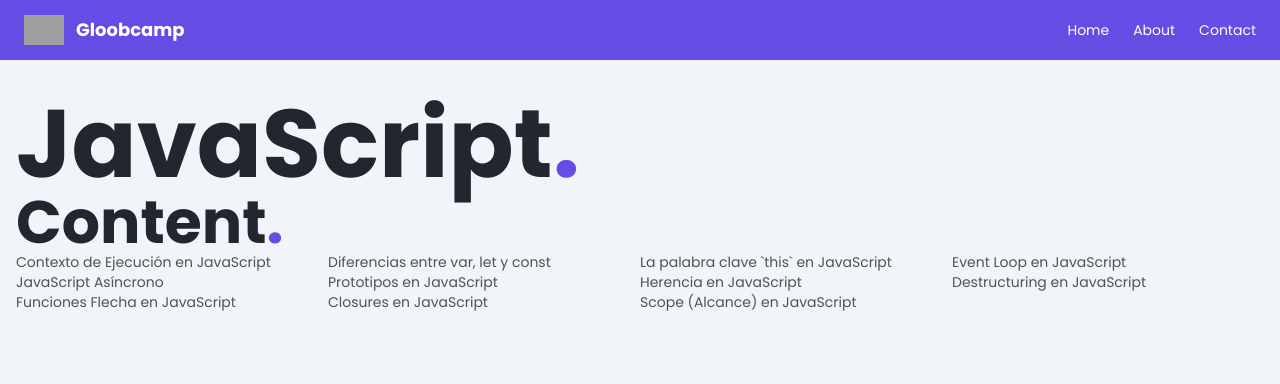
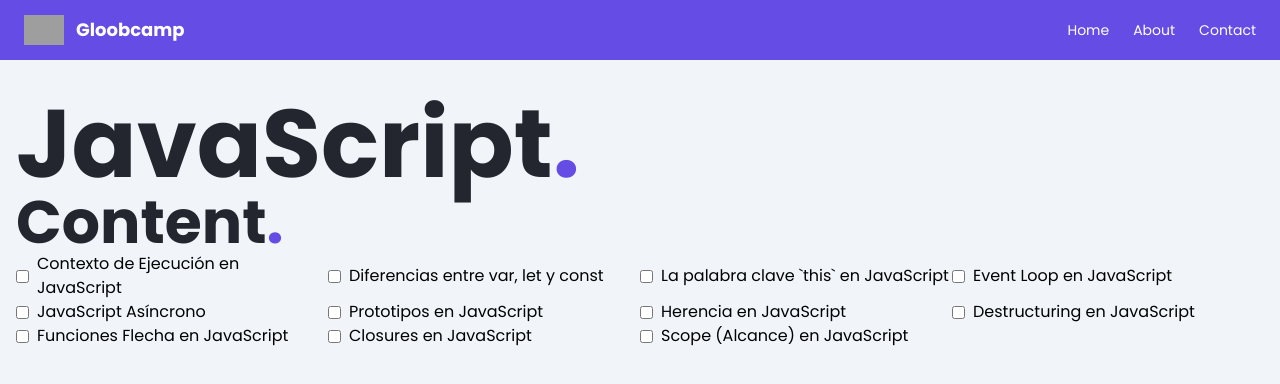
Before and after one commit to Nicostudent/gloobcamp, a Next.js app: page /content/JavaScript in a window 1280 px wide. Shown: the top 384 px of the page. Built offline with nearby package versions, Linux system fonts and the light colour scheme; grey boxes are pictures that could not be loaded.

Commit message:
[ENDING] Principal Structure of Topics Content Page

```diff
--- a/src/app/(pages)/(public)/content/JavaScript/page.jsx
+++ b/src/app/(pages)/(public)/content/JavaScript/page.jsx
@@ -2,6 +2,7 @@ import Heading from "@/components/Writing/Heading";
 import SubTitle from "@/components/Writing/SubTitle";
 import Paragraph from "@/components/Writing/Paragraph";
 import jsTopics from "@/utils/js-topics-and-questions.json";
+import Link from "next/link";
 const Subject = () => {
   return (
     <>
@@ -10,9 +11,10 @@ const Subject = () => {
 
       <article className="grid grid-cols-4">
         {jsTopics.map((topic) => (
-          <p key={topic.title} className="text-sm text-tertiary">
-            {topic.title}
-          </p>
+          <label key={topic.title} className="flex items-center gap-2">
+            <input type="checkbox" id="cbox1" value="first_checkbox" />
+            <Link href={topic.title}>{topic.title}</Link>
+          </label>
         ))}
       </article>
     </>
--- a/src/app/layout.tsx
+++ b/src/app/layout.tsx
@@ -1,3 +1,4 @@
+import React from "react";
 import type { Metadata } from "next";
 import { Poppins } from "next/font/google";
 import NavBar from "@/components/Navbar";
--- a/src/app/not-found.tsx
+++ b/src/app/not-found.tsx
@@ -1,7 +1,8 @@
+import React from "react";
 import Link from "next/link";
 const NotFound = () => {
   return (
-    <div className="text-3xl font-bold gap-2 flex justify-center items-center h-screen">
+    <div className="text-3xl font-bold gap-2 flex justify-center items-center">
       <h1>Page Not Found, try go back to</h1>
       <Link className="underline" href="/">
         Home
--- a/src/app/page.tsx
+++ b/src/app/page.jsx
@@ -1,6 +1,6 @@
 const App = () => {
   return (
-    <main className="h-[calc(100vh-256px)] flex justify-center items-center">
+    <main className="flex justify-center items-center">
       <h1 className="text-3xl font-bold underline">Hello world!</h1>
     </main>
   );
```
